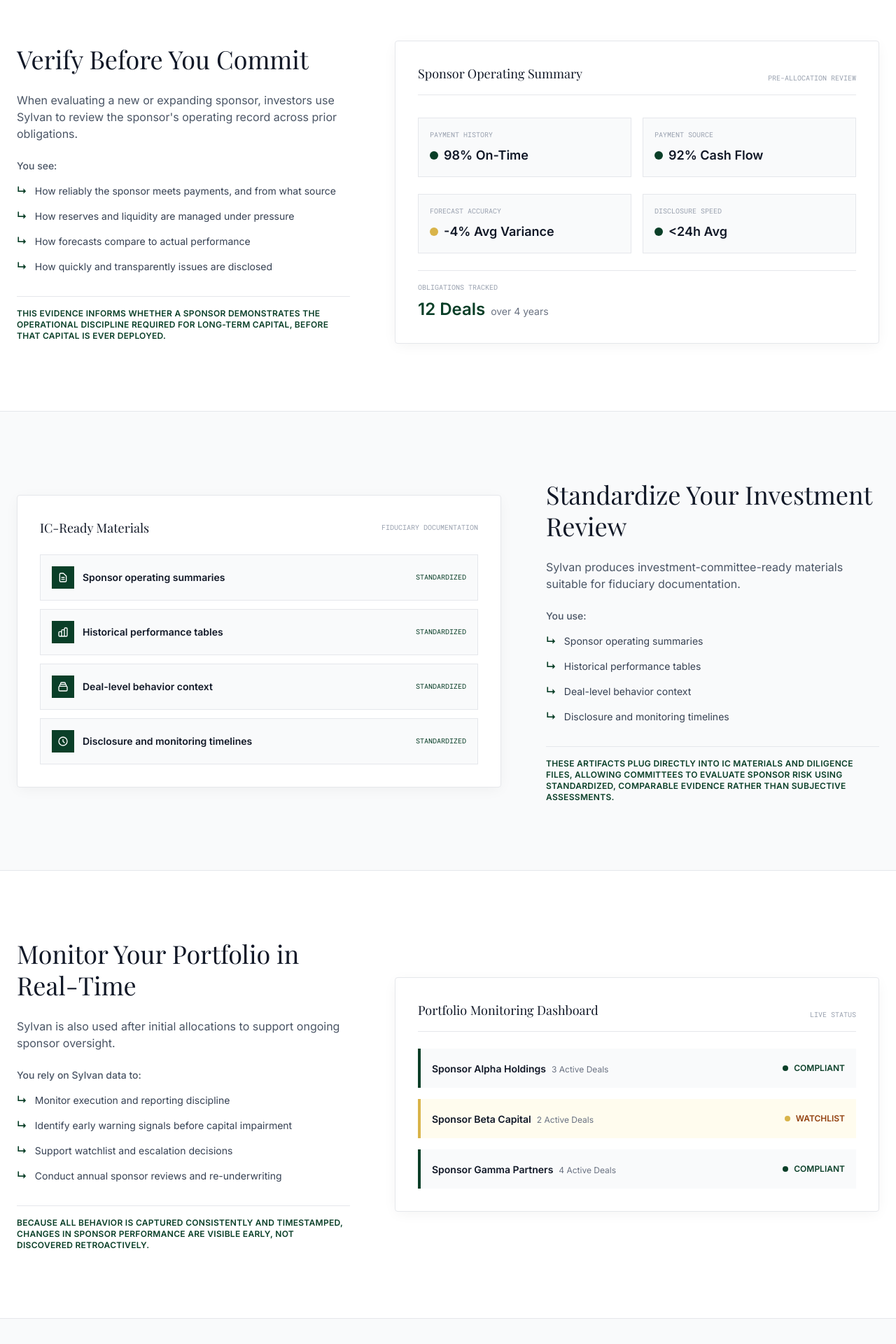
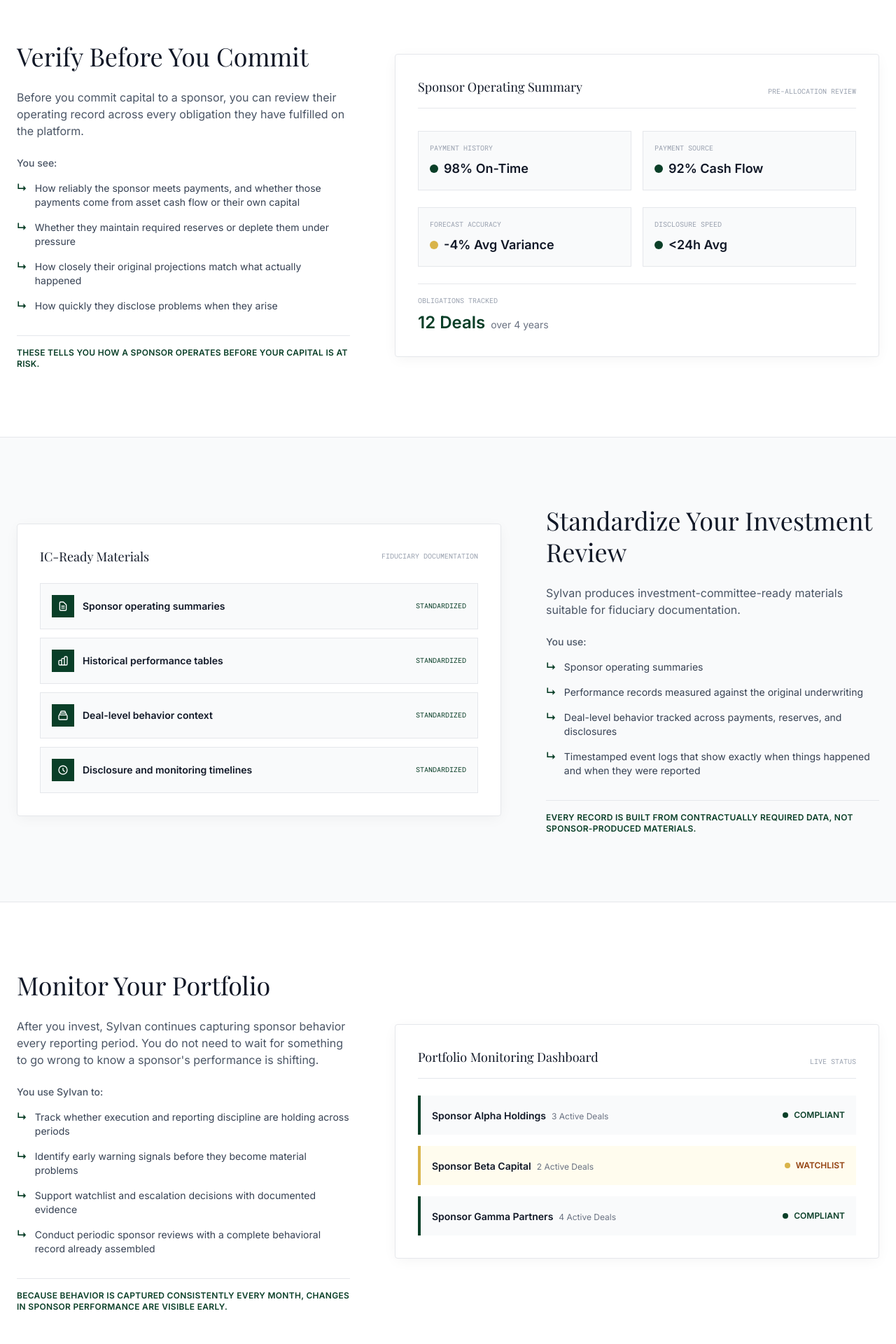
Before and after one commit to Glynac-AI/Sylvian-website, a Next.js app: page /how-investors-use-sylvan in a window 1280 px wide. Shown: the part 760-2680 px from the top of the page at 70% size. Built offline with nearby package versions, Linux system fonts and the light colour scheme.

Commit message:
updated content for investors page

```diff
--- a/components/how-investors-use-sylvan/Hero.tsx
+++ b/components/how-investors-use-sylvan/Hero.tsx
@@ -30,7 +30,7 @@
                     </h1>
                     {/* Applied 'font-serif italic' and 'max-w-2xl' to match Methodology page style */}
                     <p className="text-lg text-gray-300 font-serif italic leading-relaxed max-w-2xl border-l border-[#D9B44A] pl-6">
-                        Sylvan provides institutional investors with verified sponsor operating records so allocation decisions can be made on evidence, not pitch decks.
+                        Sylvan gives you a verified operating record on every sponsor so your allocation decisions are based on what sponsors actually do, not what they say they will do.
                     </p>
                 </motion.div>
             </div>
--- a/components/how-investors-use-sylvan/UseCaseSections.tsx
+++ b/components/how-investors-use-sylvan/UseCaseSections.tsx
@@ -35,29 +35,29 @@
                             </h2>
 
                             <p className="text-gray-600 text-base mb-6 leading-normal">
-                                When evaluating a new or expanding sponsor, investors use Sylvan to review the sponsor's operating record across prior obligations.
+                                Before you commit capital to a sponsor, you can review their operating record across every obligation they have fulfilled on the platform.
                             </p>
                             <p className="text-gray-600 text-sm mb-4 font-medium">You see:</p>
                             <ul className="space-y-4 mb-8 text-sm text-gray-700">
                                 <li className="flex gap-3 items-start">
                                     <span className="text-[#0A3F28] font-bold">↳</span>
-                                    How reliably the sponsor meets payments, and from what source
+                                    How reliably the sponsor meets payments, and whether those payments come from asset cash flow or their own capital
                                 </li>
                                 <li className="flex gap-3 items-start">
                                     <span className="text-[#0A3F28] font-bold">↳</span>
-                                    How reserves and liquidity are managed under pressure
+                                    Whether they maintain required reserves or deplete them under pressure
                                 </li>
                                 <li className="flex gap-3 items-start">
                                     <span className="text-[#0A3F28] font-bold">↳</span>
-                                    How forecasts compare to actual performance
+                                    How closely their original projections match what actually happened
                                 </li>
                                 <li className="flex gap-3 items-start">
                                     <span className="text-[#0A3F28] font-bold">↳</span>
-                                    How quickly and transparently issues are disclosed
+                                    How quickly they disclose problems when they arise
                                 </li>
                             </ul>
                             <p className="text-xs font-bold text-[#0A3F28] uppercase tracking-wide border-t border-[#E5E7EB] pt-4">
-                                This evidence informs whether a sponsor demonstrates the operational discipline required for long-term capital, before that capital is ever deployed.
+                                THESE TELLS YOU HOW A SPONSOR OPERATES BEFORE YOUR CAPITAL IS AT RISK.
                             </p>
                         </motion.div>
 
@@ -209,26 +209,26 @@
                                 </li>
                                 <li className="flex gap-3 items-start">
                                     <span className="text-[#0A3F28] font-bold">↳</span>
-                                    Historical performance tables
+                                    Performance records measured against the original underwriting
                                 </li>
                                 <li className="flex gap-3 items-start">
                                     <span className="text-[#0A3F28] font-bold">↳</span>
-                                    Deal-level behavior context
+                                    Deal-level behavior tracked across payments, reserves, and disclosures
                                 </li>
                                 <li className="flex gap-3 items-start">
                                     <span className="text-[#0A3F28] font-bold">↳</span>
-                                    Disclosure and monitoring timelines
+                                    Timestamped event logs that show exactly when things happened and when they were reported
                                 </li>
                             </ul>
                             <p className="text-xs font-bold text-[#0A3F28] uppercase tracking-wide border-t border-gray-200 pt-4">
-                                These artifacts plug directly into IC materials and diligence files, allowing committees to evaluate sponsor risk using standardized, comparable evidence rather than subjective assessments.
+                                EVERY RECORD IS BUILT FROM CONTRACTUALLY REQUIRED DATA, NOT SPONSOR-PRODUCED MATERIALS.
                             </p>
                         </motion.div>
                     </div>
                 </div>
             </section>
 
-            {/* Section 03: Monitor Your Portfolio in Real-Time (White) */}
+            {/* Section 03: Monitor Your Portfolio (White) */}
             <section ref={sec3Ref} className="w-full border-b border-[#E5E7EB] overflow-hidden bg-white">
                 <div className="max-w-7xl mx-auto px-6 py-24">
                     <div className="grid lg:grid-cols-12 gap-16 items-center">
@@ -239,33 +239,33 @@
                             transition={{ duration: 0.8, ease: 'easeOut' }}
                         >
                             <h2 className="text-3xl lg:text-4xl font-serif text-[#111827] mb-6 leading-tight">
-                                Monitor Your Portfolio in Real-Time
+                                Monitor Your Portfolio
                             </h2>
 
                             <p className="text-gray-600 text-base mb-6 leading-normal">
-                                Sylvan is also used after initial allocations to support ongoing sponsor oversight.
+                                After you invest, Sylvan continues capturing sponsor behavior every reporting period. You do not need to wait for something to go wrong to know a sponsor's performance is shifting.
                             </p>
-                            <p className="text-gray-600 text-sm mb-4 font-medium">You rely on Sylvan data to:</p>
+                            <p className="text-gray-600 text-sm mb-4 font-medium">You use Sylvan to:</p>
                             <ul className="space-y-4 mb-8 text-sm text-gray-700">
                                 <li className="flex gap-3 items-start">
                                     <span className="text-[#0A3F28] font-bold">↳</span>
-                                    Monitor execution and reporting discipline
+                                    Track whether execution and reporting discipline are holding across periods
                                 </li>
                                 <li className="flex gap-3 items-start">
                                     <span className="text-[#0A3F28] font-bold">↳</span>
-                                    Identify early warning signals before capital impairment
+                                    Identify early warning signals before they become material problems
                                 </li>
                                 <li className="flex gap-3 items-start">
                                     <span className="text-[#0A3F28] font-bold">↳</span>
-                                    Support watchlist and escalation decisions
+                                    Support watchlist and escalation decisions with documented evidence
                                 </li>
                                 <li className="flex gap-3 items-start">
                                     <span className="text-[#0A3F28] font-bold">↳</span>
-                                    Conduct annual sponsor reviews and re-underwriting
+                                    Conduct periodic sponsor reviews with a complete behavioral record already assembled
                                 </li>
                             </ul>
                             <p className="text-xs font-bold text-[#0A3F28] uppercase tracking-wide border-t border-[#E5E7EB] pt-4">
-                                Because all behavior is captured consistently and timestamped, changes in sponsor performance are visible early, not discovered retroactively.
+                                BECAUSE BEHAVIOR IS CAPTURED CONSISTENTLY EVERY MONTH, CHANGES IN SPONSOR PERFORMANCE ARE VISIBLE EARLY.
                             </p>
                         </motion.div>
 
@@ -321,7 +321,7 @@
                 </div>
             </section>
 
-            {/* Section 04: Automate Your Fiduciary Oversight (Gray) */}
+            {/* Section 04: Support Your Fiduciary Obligations (Gray) */}
             <section ref={sec4Ref} className="w-full bg-[#F9FAFB] border-b border-[#E5E7EB] overflow-hidden">
                 <div className="max-w-7xl mx-auto px-6 py-24">
                     <div className="grid lg:grid-cols-12 gap-16 items-center">
@@ -394,25 +394,25 @@
                             transition={{ duration: 0.8, ease: 'easeOut' }}
                         >
                             <h2 className="text-3xl lg:text-4xl font-serif text-[#111827] mb-6 leading-tight">
-                                Automate Your Fiduciary Oversight
+                                Support Your Fiduciary Obligations
                             </h2>
 
                             <p className="text-gray-600 text-base mb-6 leading-normal">
-                                Sylvan produces durable, auditable records suitable for fiduciary documentation.
+                                Sylvan produces timestamped, auditable records of sponsor performance that exist independently of what sponsors choose to communicate. These records are available for fiduciary documentation and investment committee review.
                             </p>
                             <p className="text-gray-600 text-sm mb-4 font-medium">You use Sylvan to demonstrate:</p>
                             <ul className="space-y-4 mb-8 text-sm text-gray-700">
                                 <li className="flex gap-3 items-start">
                                     <span className="text-[#0A3F28] font-bold">↳</span>
-                                    Documented sponsor monitoring
+                                    Documented sponsor monitoring across every active obligation
                                 </li>
                                 <li className="flex gap-3 items-start">
                                     <span className="text-[#0A3F28] font-bold">↳</span>
-                                    Consistent oversight standards across sponsors
+                                    Consistent oversight standards applied uniformly across all sponsors
                                 </li>
                                 <li className="flex gap-3 items-start">
                                     <span className="text-[#0A3F28] font-bold">↳</span>
-                                    Clear audit trails of disclosures and performance events
+                                    Clear audit trails of disclosures, payment events, and performance variances
                                 </li>
                                 <li className="flex gap-3 items-start">
                                     <span className="text-[#0A3F28] font-bold">↳</span>
```
